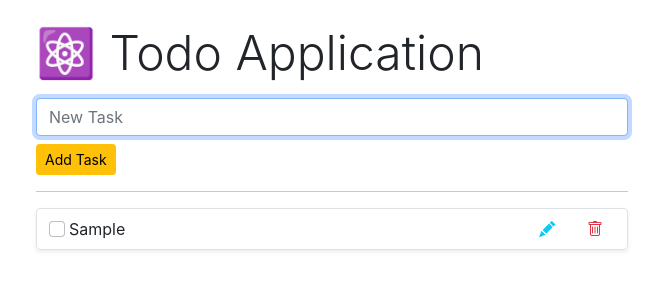
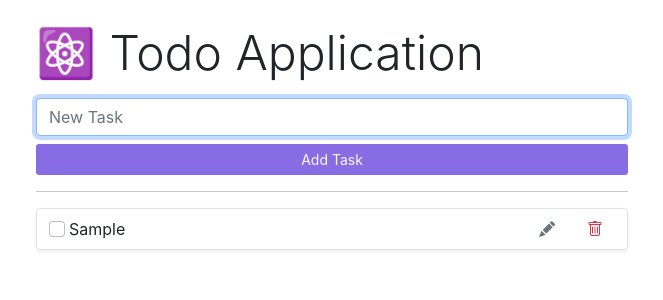
Before and after one commit to rahulmourya336/react-101, a React (Create React App) app: page /todo in a window 1280 px wide. Both pictures are taken after typing "Sample" into the empty fields and a click on the button "Add Task". Shown: the top 300 px of the page, without its empty margins (308-971 px from the left). Built offline with nearby package versions, Linux system fonts and the light colour scheme.

Commit message:
[Update] UI

```diff
--- a/src/Todo/Todo.css
+++ b/src/Todo/Todo.css
@@ -34,6 +34,10 @@
   }
 }
 
-.no-pointer-event{
+.no-pointer-event {
   pointer-events: none;
 }
+
+.bg-purple {
+  background-color: #886ce4;
+}
--- a/src/Todo/Todo.js
+++ b/src/Todo/Todo.js
@@ -19,7 +19,7 @@ class todo extends Component {
             <div className="col-md-8 col-xl-6  col-sm-12 m-auto p-4">
                 <h1 className="mb-3 display-5"> ⚛️ Todo Application</h1>
                 <input type="text" className={this.state.inputClasses} placeholder="New Task" onChange={event => this.inputChangeListener(event)} required={true} onKeyPress={this.enterKeyHandler.bind(this)} autoFocus={true} value={this.state.currentValue} ref={c => (this._input = c)} />
-                <button className="btn btn-sm btn-warning" onClick={this.addTaskHandler.bind(this)} type="submit">{this.state.valueUpdateAtIndex !== undefined ? 'Update Task' : 'Add Task'}</button>
+                <button className={this.state.valueUpdateAtIndex !== undefined ? "btn btn-sm bg-warning w-100" : "btn btn-sm bg-purple w-100 text-light"} onClick={this.addTaskHandler.bind(this)} type="submit">{this.state.valueUpdateAtIndex !== undefined ? 'Update Task' : 'Add Task'}</button>
                 <hr />
 
                 {
@@ -30,7 +30,7 @@ class todo extends Component {
                                 <label className={item.isCompleted ? 'completed_task form-check-label w-94' : 'form-check-label w-94'} htmlFor={item.idx}>{item.value}</label>
                             </div>
                             <div className="col-1 m-0 p-0 text-center">
-                                <i className={this.state.valueUpdateAtIndex !== undefined ? "bi bi-pencil-fill text-info c-pointer no-pointer-event" : "bi bi-pencil-fill text-info c-pointer "} onClick={this.editTaskHandler.bind(this, index)} ></i>
+                                <i className={this.state.valueUpdateAtIndex !== undefined ? "bi bi-pencil-fill text-info c-pointer no-pointer-event text-muted" : "bi bi-pencil-fill text-info c-pointer text-muted"} onClick={this.editTaskHandler.bind(this, index)} ></i>
                             </div>
                             <div className="col-1 m-0 p-0 text-center">
                                 <i className="bi bi-trash text-danger c-pointer ml-4" onClick={this.deleteTaskHandler.bind(this, index)}></i>
```
